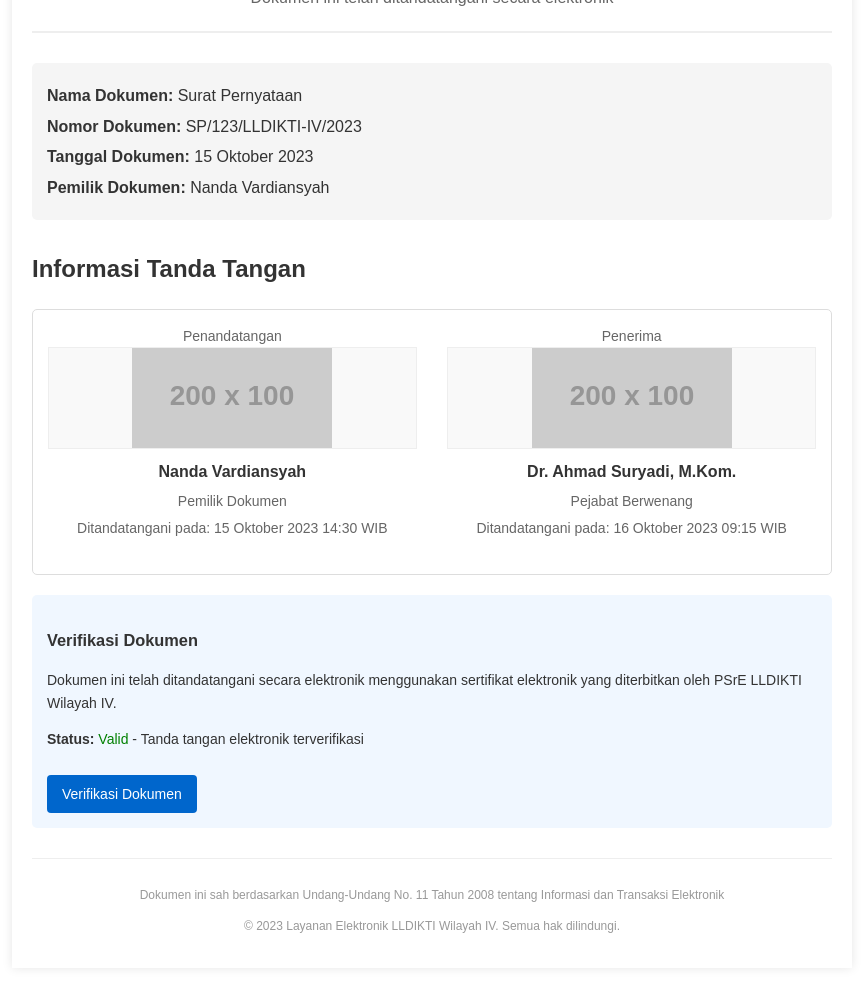
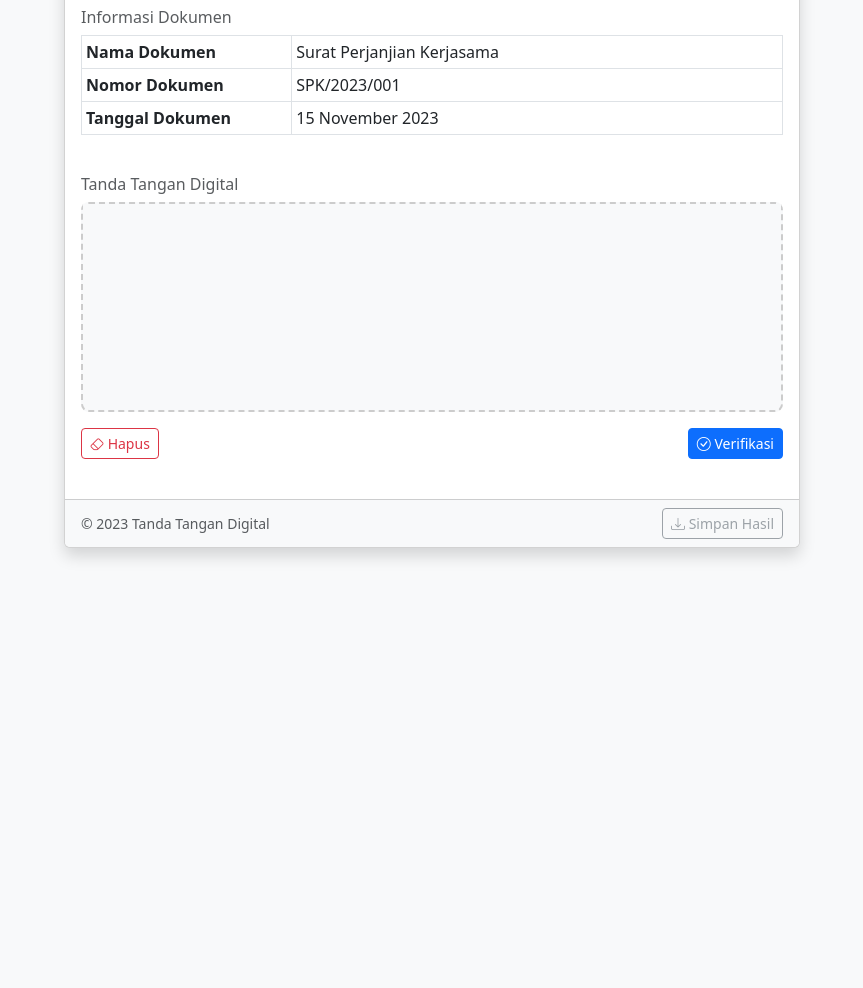
Before and after one commit to kangpepe/novihardiansyah.github.io, a plain HTML site: page index.html in a window 1280 px wide. Shown: the part 98-1086 px from the top of the page, without its empty margins (208-1071 px from the left). After the commit the page ends 800 px from the top, so only its background shows below. Drawn offline with nearby package versions, Linux system fonts and the light colour scheme; placeholder pictures from the web are drawn by us.

Commit message:
Update index.html
PWA Terbaru

```diff
--- a/index.html
+++ b/index.html
@@ -3,172 +3,242 @@
 <head>
     <meta charset="UTF-8">
     <meta name="viewport" content="width=device-width, initial-scale=1.0">
-    <title>Tanda Tangan Elektronik</title>
+    <meta name="description" content="Verifikasi Tanda Tangan Digital">
+    <meta name="theme-color" content="#0d6efd">
+    <title>Verifikasi Tanda Tangan Digital</title>
+
+    <!-- Bootstrap 5 CSS -->
+    <link href="https://cdn.jsdelivr.net/npm/bootstrap@5.3.0/dist/css/bootstrap.min.css" rel="stylesheet">
+
+    <!-- PWA Manifest -->
+    <link rel="manifest" href="manifest.json">
+
     <style>
-        body {
-            font-family: Arial, sans-serif;
-            margin: 0;
-            padding: 20px;
-            color: #333;
-            line-height: 1.6;
+        .signature-pad {
+            border: 2px dashed #ccc;
+            border-radius: 8px;
+            background-color: #f8f9fa;
+            cursor: crosshair;
         }
-        .container {
-            max-width: 800px;
-            margin: 0 auto;
-            background-color: #fff;
-            padding: 20px;
-            box-shadow: 0 0 10px rgba(0,0,0,0.1);
+        #signatureCanvas {
+            width: 100%;
+            height: 200px;
         }
-        .header {
-            text-align: center;
-            margin-bottom: 30px;
-            border-bottom: 2px solid #eee;
-            padding-bottom: 20px;
+        .verified-badge {
+            display: none;
+            animation: fadeIn 0.5s;
         }
-        .header img {
-            max-height: 80px;
-            margin-bottom: 10px;
-        }
-        .header h1 {
-            margin: 0;
-            color: #0066cc;
-            font-size: 24px;
-        }
-        .header p {
-            margin: 5px 0 0;
-            color: #666;
-        }
-        .doc-info {
-            background-color: #f5f5f5;
-            padding: 15px;
-            border-radius: 5px;
-            margin-bottom: 20px;
-        }
-        .doc-info p {
-            margin: 5px 0;
-        }
-        .signature-section {
-            margin-top: 30px;
-        }
-        .signature-box {
-            border: 1px solid #ddd;
-            padding: 15px;
-            border-radius: 5px;
-            margin-bottom: 20px;
-        }
-        .signature-row {
-            display: flex;
-            justify-content: space-between;
-            margin-bottom: 20px;
-        }
-        .signature-item {
-            text-align: center;
-            width: 48%;
-        }
-        .signature-image {
-            height: 100px;
-            margin-bottom: 10px;
-            border: 1px solid #eee;
-            background-color: #f9f9f9;
-        }
-        .signature-name {
-            font-weight: bold;
-            margin: 5px 0;
-        }
-        .signature-position {
-            color: #666;
-            font-size: 14px;
-        }
-        .timestamp {
-            font-size: 14px;
-            color: #666;
-            margin-top: 5px;
-        }
-        .footer {
-            margin-top: 30px;
-            text-align: center;
-            font-size: 12px;
-            color: #999;
-            border-top: 1px solid #eee;
-            padding-top: 15px;
-        }
-        .verification-info {
-            background-color: #f0f7ff;
-            padding: 15px;
-            border-radius: 5px;
-            margin-top: 20px;
-            font-size: 14px;
-        }
-        .btn {
-            display: inline-block;
-            padding: 8px 15px;
-            background-color: #0066cc;
-            color: white;
-            text-decoration: none;
-            border-radius: 4px;
-            margin-top: 10px;
-            font-size: 14px;
-        }
-        .btn:hover {
-            background-color: #0055aa;
+        @keyframes fadeIn {
+            from { opacity: 0; }
+            to { opacity: 1; }
         }
     </style>
 </head>
-<body>
-    <div class="container">
-        <div class="header">
-            <h1>TANDA TANGAN ELEKTRONIK</h1>
-            <p>Dokumen ini telah ditandatangani secara elektronik</p>
+<body class="bg-light">
+    <div class="container py-5">
+        <div class="row justify-content-center">
+            <div class="col-lg-8 col-md-10">
+                <div class="card shadow">
+                    <div class="card-header bg-primary text-white">
+                        <h2 class="h5 mb-0">Verifikasi Tanda Tangan Digital</h2>
                     </div>
 
-        <div class="doc-info">
-            <p><strong>Nama Dokumen:</strong> Surat Pernyataan</p>
-            <p><strong>Nomor Dokumen:</strong> SP/123/LLDIKTI-IV/2023</p>
-            <p><strong>Tanggal Dokumen:</strong> 15 Oktober 2023</p>
-            <p><strong>Pemilik Dokumen:</strong> Nanda Vardiansyah</p>
+                    <div class="card-body">
+                        <!-- Informasi Dokumen -->
+                        <div class="mb-4">
+                            <h3 class="h6 text-muted">Informasi Dokumen</h3>
+                            <div class="table-responsive">
+                                <table class="table table-sm table-bordered">
+                                    <tbody>
+                                        <tr>
+                                            <th width="30%">Nama Dokumen</th>
+                                            <td id="docName">Surat Perjanjian Kerjasama</td>
+                                        </tr>
+                                        <tr>
+                                            <th>Nomor Dokumen</th>
+                                            <td id="docNumber">SPK/2023/001</td>
+                                        </tr>
+                                        <tr>
+                                            <th>Tanggal Dokumen</th>
+                                            <td id="docDate">15 November 2023</td>
+                                        </tr>
+                                    </tbody>
+                                </table>
+                            </div>
                         </div>
 
-        <div class="signature-section">
-            <h2>Informasi Tanda Tangan</h2>
-
-            <div class="signature-box">
-                <div class="signature-row">
-                    <div class="signature-item">
-                        <div class="signature-position">Penandatangan</div>
-                        <div class="signature-image">
-                            <!-- Tempat untuk gambar tanda tangan -->
-                            <img src="https://via.placeholder.com/200x100?text=Tanda+Tangan" alt="Tanda Tangan" style="max-width:100%; max-height:100%;">
+                        <!-- Area Tanda Tangan -->
+                        <div class="mb-4">
+                            <h3 class="h6 text-muted">Tanda Tangan Digital</h3>
+                            <div class="signature-pad mb-3">
+                                <canvas id="signatureCanvas"></canvas>
                             </div>
-                        <div class="signature-name">Nanda Vardiansyah</div>
-                        <div class="signature-position">Pemilik Dokumen</div>
-                        <div class="timestamp">Ditandatangani pada: 15 Oktober 2023 14:30 WIB</div>
+                            <div class="d-flex justify-content-between">
+                                <button id="clearBtn" class="btn btn-outline-danger btn-sm">
+                                    <i class="bi bi-eraser"></i> Hapus
+                                </button>
+                                <button id="verifyBtn" class="btn btn-primary btn-sm">
+                                    <i class="bi bi-check-circle"></i> Verifikasi
+                                </button>
+                            </div>
                         </div>
 
-                    <div class="signature-item">
-                        <div class="signature-position">Penerima</div>
-                        <div class="signature-image">
-                            <!-- Tempat untuk gambar tanda tangan penerima -->
-                            <img src="https://via.placeholder.com/200x100?text=Tanda+Tangan" alt="Tanda Tangan Penerima" style="max-width:100%; max-height:100%;">
+                        <!-- Hasil Verifikasi -->
+                        <div id="verificationResult" class="alert alert-info" style="display: none;">
+                            <div class="d-flex align-items-center">
+                                <div class="flex-shrink-0">
+                                    <div class="spinner-border spinner-border-sm" role="status">
+                                        <span class="visually-hidden">Loading...</span>
                                     </div>
-                        <div class="signature-name">Dr. Ahmad Suryadi, M.Kom.</div>
-                        <div class="signature-position">Pejabat Berwenang</div>
-                        <div class="timestamp">Ditandatangani pada: 16 Oktober 2023 09:15 WIB</div>
+                                </div>
+                                <div class="flex-grow-1 ms-3">
+                                    Memverifikasi tanda tangan...
                                 </div>
                             </div>
                         </div>
 
-            <div class="verification-info">
-                <h3>Verifikasi Dokumen</h3>
-                <p>Dokumen ini telah ditandatangani secara elektronik menggunakan sertifikat elektronik yang diterbitkan oleh PSrE LLDIKTI Wilayah IV.</p>
-                <p><strong>Status:</strong> <span style="color:green;">Valid</span> - Tanda tangan elektronik terverifikasi</p>
-                <a href="#" class="btn">Verifikasi Dokumen</a>
+                        <div id="verifiedSuccess" class="alert alert-success verified-badge">
+                            <div class="d-flex align-items-center">
+                                <div class="flex-shrink-0">
+                                    <i class="bi bi-check-circle-fill"></i>
+                                </div>
+                                <div class="flex-grow-1 ms-3">
+                                    <h4 class="alert-heading">Tanda Tangan Terverifikasi!</h4>
+                                    <p class="mb-0">Tanda tangan digital telah diverifikasi dan valid.</p>
+                                </div>
                             </div>
                         </div>
 
-        <div class="footer">
-            <p>Dokumen ini sah berdasarkan Undang-Undang No. 11 Tahun 2008 tentang Informasi dan Transaksi Elektronik</p>
-            <p>&copy; 2023 Layanan Elektronik LLDIKTI Wilayah IV. Semua hak dilindungi.</p>
+                        <div id="verifiedFailed" class="alert alert-danger verified-badge">
+                            <div class="d-flex align-items-center">
+                                <div class="flex-shrink-0">
+                                    <i class="bi bi-exclamation-circle-fill"></i>
+                                </div>
+                                <div class="flex-grow-1 ms-3">
+                                    <h4 class="alert-heading">Verifikasi Gagal</h4>
+                                    <p class="mb-0">Tanda tangan tidak valid atau tidak cocok dengan database.</p>
                                 </div>
                             </div>
+                        </div>
+                    </div>
+
+                    <div class="card-footer bg-light">
+                        <div class="d-flex justify-content-between align-items-center">
+                            <small class="text-muted">© 2023 Tanda Tangan Digital</small>
+                            <button id="saveBtn" class="btn btn-outline-secondary btn-sm" disabled>
+                                <i class="bi bi-download"></i> Simpan Hasil
+                            </button>
+                        </div>
+                    </div>
+                </div>
+            </div>
+        </div>
+    </div>
+
+    <!-- Bootstrap Icons -->
+    <link rel="stylesheet" href="https://cdn.jsdelivr.net/npm/bootstrap-icons@1.10.0/font/bootstrap-icons.css">
+
+    <!-- Bootstrap JS Bundle with Popper -->
+    <script src="https://cdn.jsdelivr.net/npm/bootstrap@5.3.0/dist/js/bootstrap.bundle.min.js"></script>
+
+    <!-- Signature Pad JS -->
+    <script src="https://cdn.jsdelivr.net/npm/signature_pad@4.0.0/dist/signature_pad.umd.min.js"></script>
+
+    <script>
+        // Inisialisasi Signature Pad
+        document.addEventListener('DOMContentLoaded', function() {
+            const canvas = document.getElementById('signatureCanvas');
+            const signaturePad = new SignaturePad(canvas, {
+                backgroundColor: 'rgb(248, 249, 250)',
+                penColor: 'rgb(13, 110, 253)'
+            });
+
+            // Fungsi untuk menyesuaikan ukuran canvas
+            function resizeCanvas() {
+                const ratio = Math.max(window.devicePixelRatio || 1, 1);
+                canvas.width = canvas.offsetWidth * ratio;
+                canvas.height = canvas.offsetHeight * ratio;
+                canvas.getContext('2d').scale(ratio, ratio);
+                signaturePad.clear(); // Clear signature pad setelah resize
+            }
+
+            window.addEventListener('resize', resizeCanvas);
+            resizeCanvas();
+
+            // Tombol Clear
+            document.getElementById('clearBtn').addEventListener('click', function() {
+                signaturePad.clear();
+                hideAllResults();
+                document.getElementById('saveBtn').disabled = true;
+            });
+
+            // Tombol Verify
+            document.getElementById('verifyBtn').addEventListener('click', function() {
+                if (signaturePad.isEmpty()) {
+                    alert('Silakan buat tanda tangan terlebih dahulu!');
+                    return;
+                }
+
+                showVerifying();
+
+                // Simulasi proses verifikasi (dalam implementasi nyata, ini akan berupa API call)
+                setTimeout(function() {
+                    const isVerified = Math.random() > 0.3; // 70% kemungkinan berhasil untuk demo
+
+                    if (isVerified) {
+                        showVerifiedSuccess();
+                    } else {
+                        showVerifiedFailed();
+                    }
+
+                    document.getElementById('saveBtn').disabled = false;
+                }, 2000);
+            });
+
+            // Tombol Save
+            document.getElementById('saveBtn').addEventListener('click', function() {
+                const signatureData = signaturePad.toDataURL();
+                const link = document.createElement('a');
+                link.download = 'tanda_tangan_verifikasi.png';
+                link.href = signatureData;
+                link.click();
+            });
+
+            function hideAllResults() {
+                document.getElementById('verificationResult').style.display = 'none';
+                document.getElementById('verifiedSuccess').style.display = 'none';
+                document.getElementById('verifiedFailed').style.display = 'none';
+            }
+
+            function showVerifying() {
+                hideAllResults();
+                document.getElementById('verificationResult').style.display = 'block';
+            }
+
+            function showVerifiedSuccess() {
+                hideAllResults();
+                document.getElementById('verifiedSuccess').style.display = 'block';
+            }
+
+            function showVerifiedFailed() {
+                hideAllResults();
+                document.getElementById('verifiedFailed').style.display = 'block';
+            }
+        });
+
+        // PWA Service Worker Registration
+        if ('serviceWorker' in navigator) {
+            window.addEventListener('load', function() {
+                navigator.serviceWorker.register('sw.js').then(
+                    function(registration) {
+                        console.log('ServiceWorker registration successful with scope: ', registration.scope);
+                    },
+                    function(err) {
+                        console.log('ServiceWorker registration failed: ', err);
+                    }
+                );
+            });
+        }
+    </script>
 </body>
 </html>
```
Lines whose indentation alone changed are shown as unchanged.
